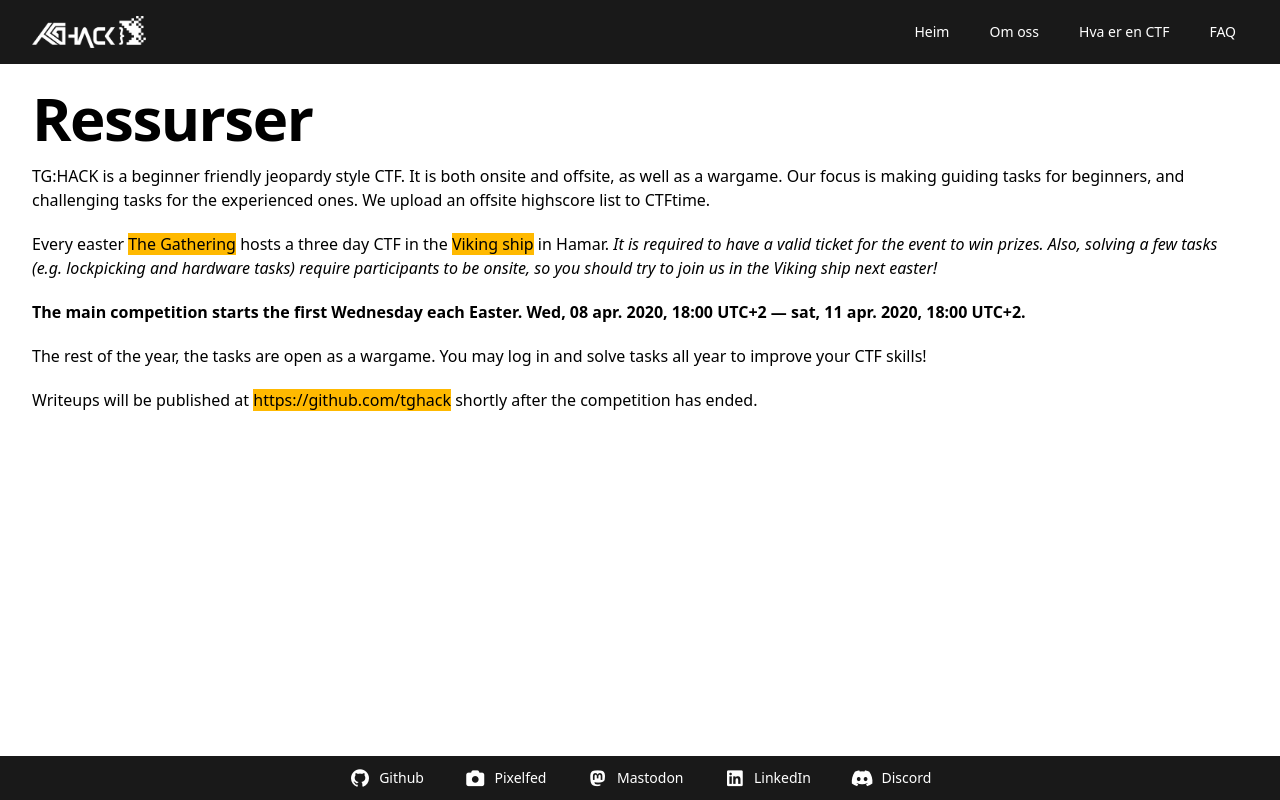
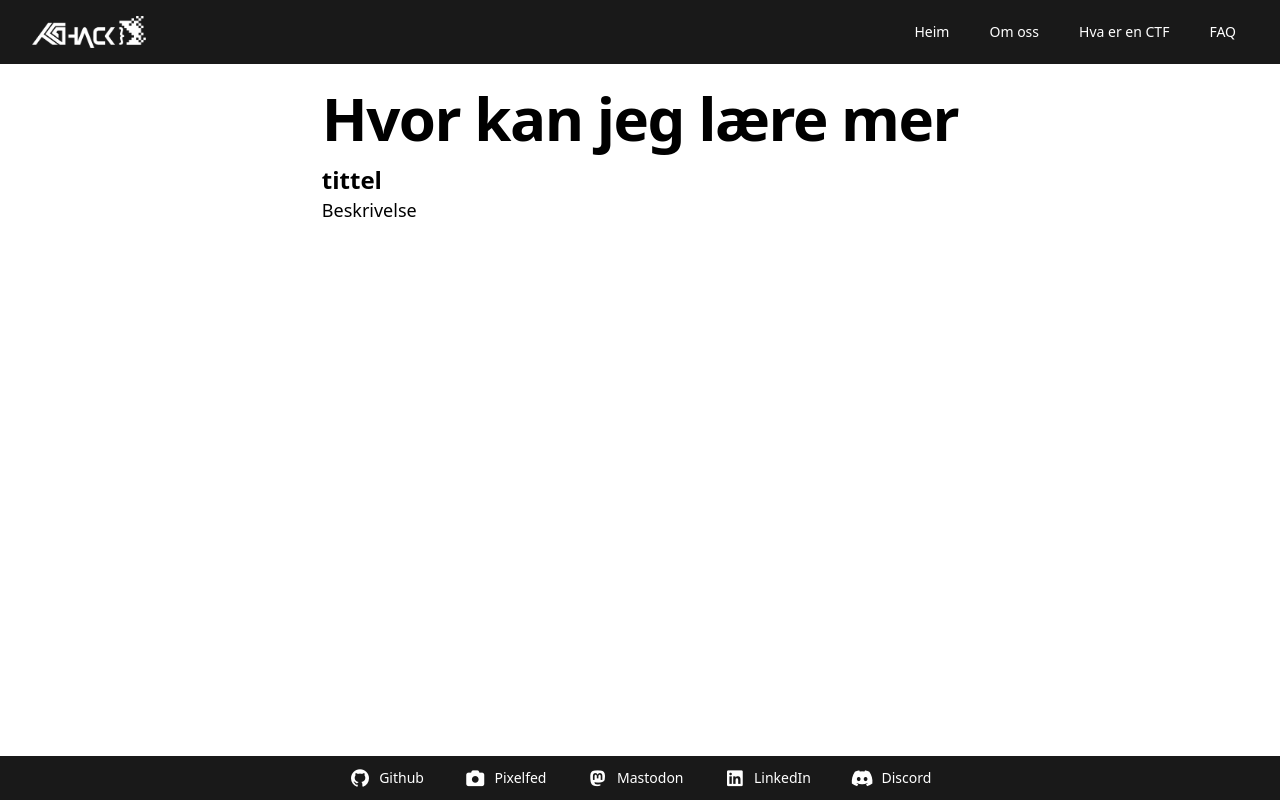
Before and after one commit to tghack/tghack.no, a SvelteKit app: page /learn in a window 1280 px wide. Built offline with nearby package versions, Linux system fonts and the light colour scheme.

Commit message:
added boilerplate for learning section

```diff
--- a/src/routes/learn/+page.svelte
+++ b/src/routes/learn/+page.svelte
@@ -1,29 +1,12 @@
-<div class="columns py-22 px-8">
-    <p class="mb-4 text-body text-4xl font-bold tracking-tight text-heading md:text-5xl lg:text-6xl">Ressurser</p>
-
-<p class="mb-5">
-    TG:HACK is a beginner friendly jeopardy style CTF. It is both onsite and offsite, as well
-    as a wargame. Our focus is making guiding tasks for beginners, and challenging tasks
-    for the experienced ones. We upload an offsite highscore list to CTFtime.
-</p>
-
-    <p class="mb-5">
-        Every easter <a class="hover:underline bg-amber-400" href="https://www.gathering.org/">The Gathering</a> hosts a three day CTF in
-        the <a class="hover:underline bg-amber-400" href="https://en.wikipedia.org/wiki/Vikingskipet">Viking ship</a> in Hamar.
-        <i>It is required to have a valid ticket for the event to win prizes. Also, solving a few tasks (e.g. lockpicking and hardware tasks) require participants to be onsite, so you should try to join us in the Viking ship next easter!</i>
+<div class="mx-auto max-w-6xl py-22 px-8">
+    <p class="mb-4 text-body text-4xl font-bold tracking-tight text-heading md:text-5xl lg:text-6xl">
+        Hvor kan jeg lære mer
     </p>
 
-    <p class="mb-5 font-semibold">
-        The main competition starts the first Wednesday each Easter. Wed, 08 apr. 2020, 18:00 UTC+2 — sat, 11 apr. 2020, 18:00 UTC+2.
-    </p>
-
-    <p class="mb-5">
-        The rest of the year, the tasks are open as a wargame. You may log in and solve tasks all year to improve your CTF skills!
-    </p>
-
-
-    <p class="mb-5">
-        Writeups will be published at  <a class=" hover:underline bg-amber-400" href="https://github.com/tghack">https://github.com/tghack</a> shortly after the competition has ended.
-    </p>
-
+    <div class="mb-5 text-lg">
+        <h1 class="text-2xl font-bold">
+            tittel
+        </h1>
+        Beskrivelse
+    </div>
 </div>
```
